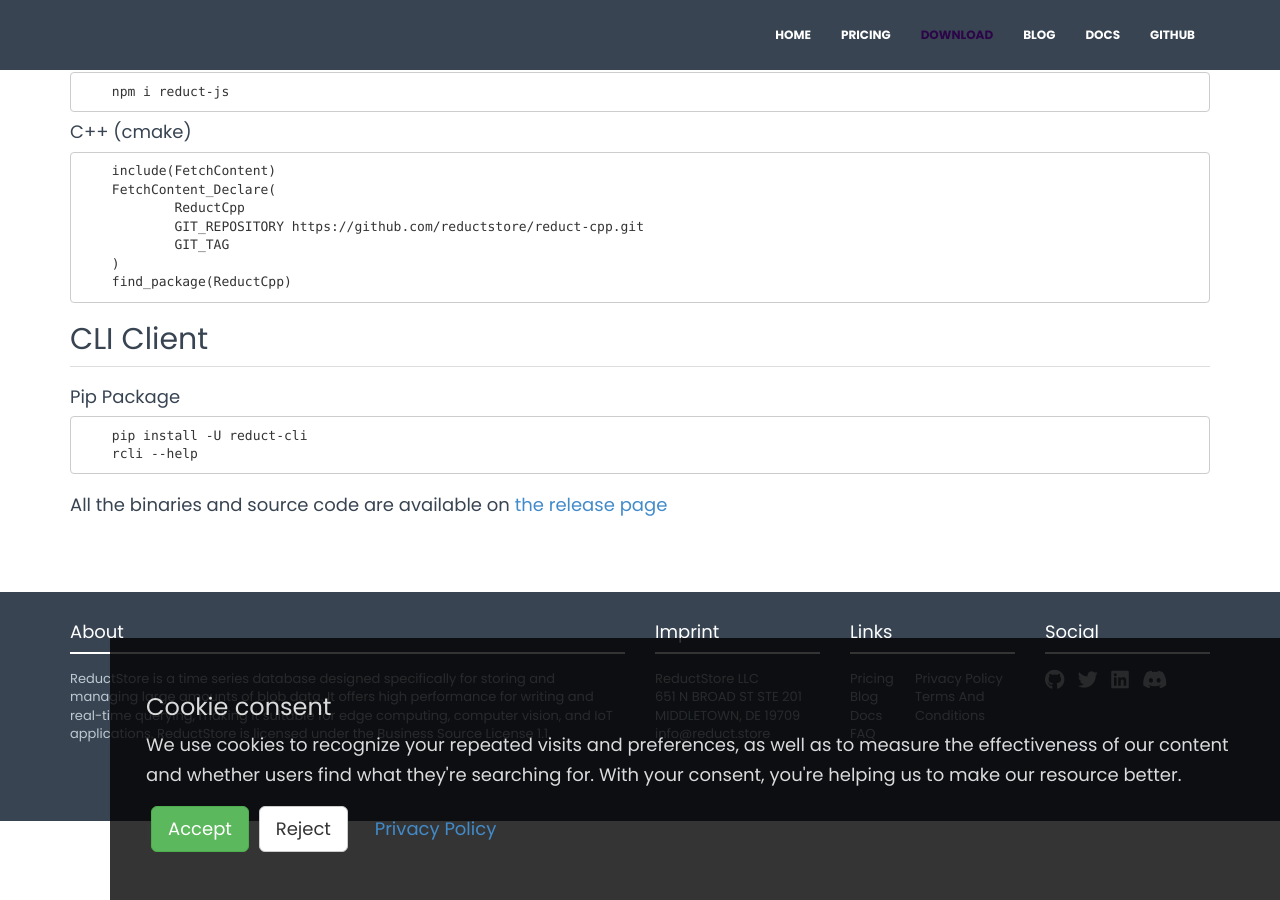
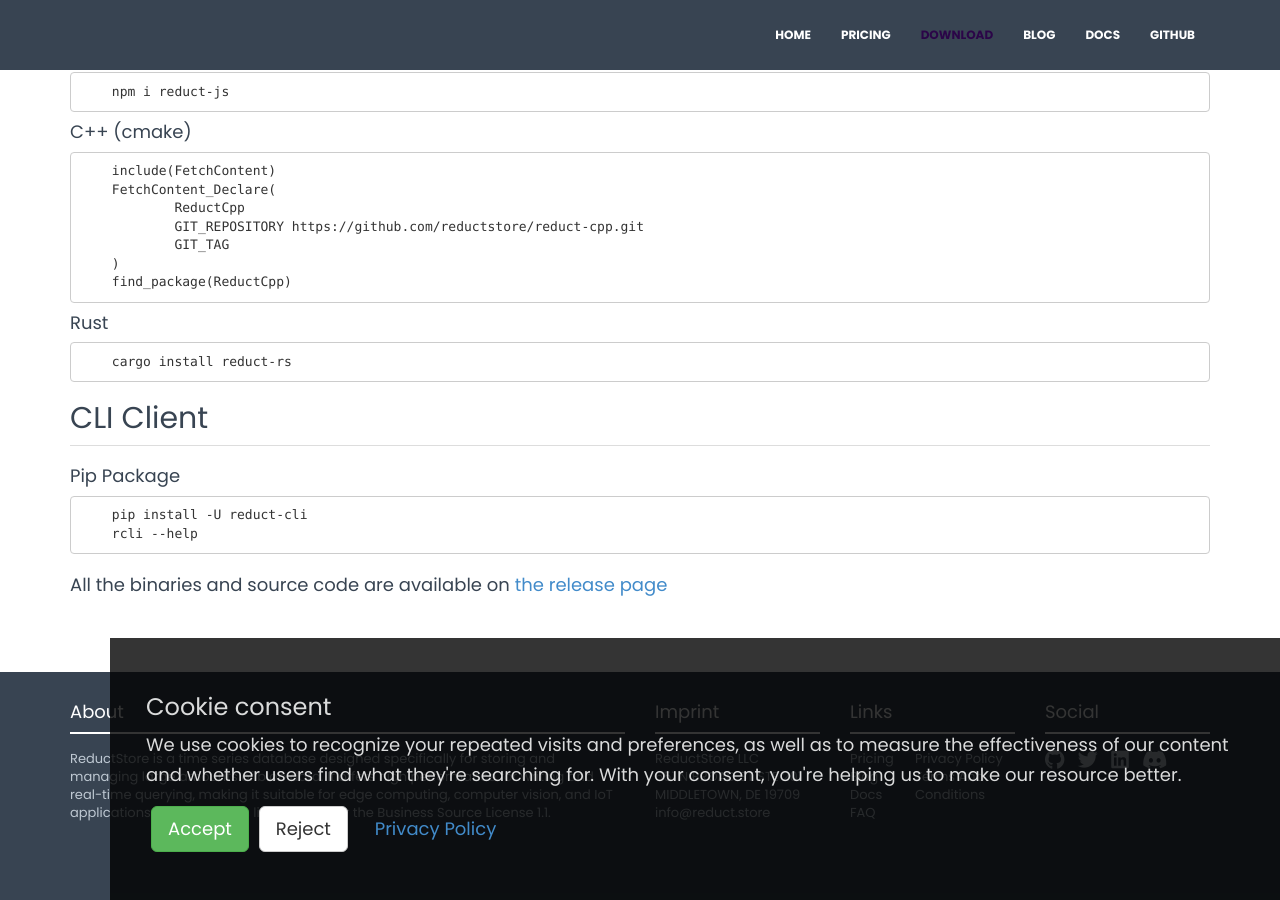
Before and after one commit to reductstore/homepage, a Jekyll site: the page built from download.html, in a window 1280 px wide and 900 px high, scrolled down 794 px. Built offline with Jekyll 4.4.1, drawn with Linux system fonts in a browser that asks for light colours; nearby versions of some CDN libraries.

Commit message:
add rust-rs on download page

```diff
--- a/_includes/download_sdks.html
+++ b/_includes/download_sdks.html
@@ -21,3 +21,8 @@
     )
     find_package(ReductCpp)</code>
 </pre>
+
+<h4>Rust</h4>
+<pre>
+    <code>cargo install reduct-rs</code>
+</pre>
```
